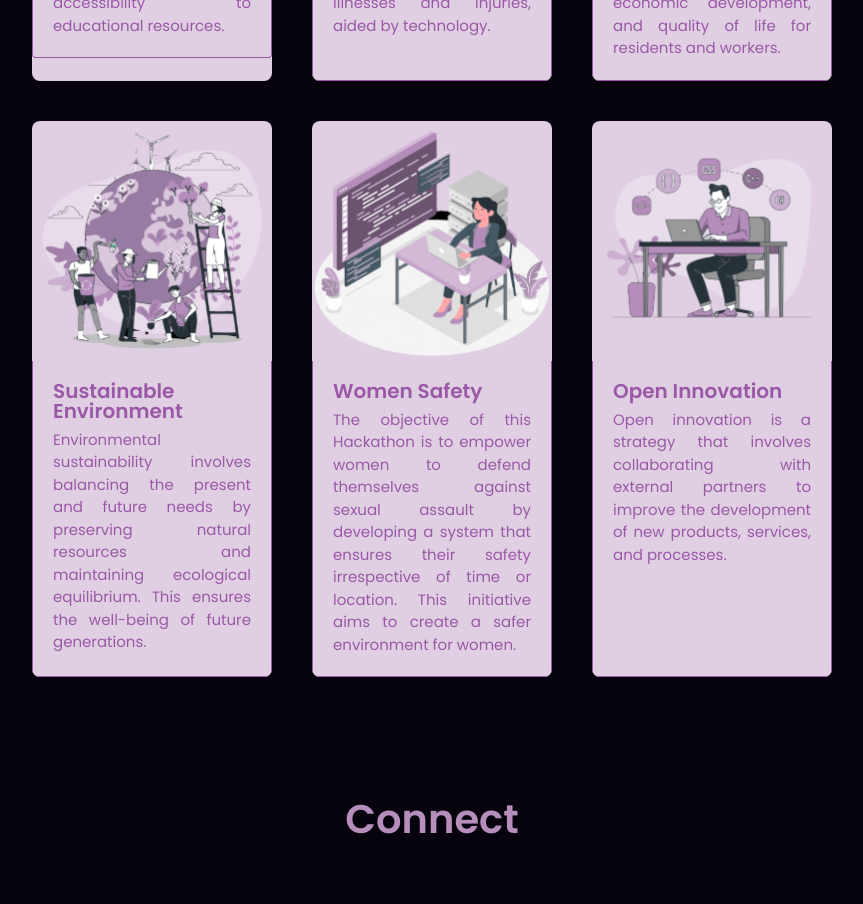
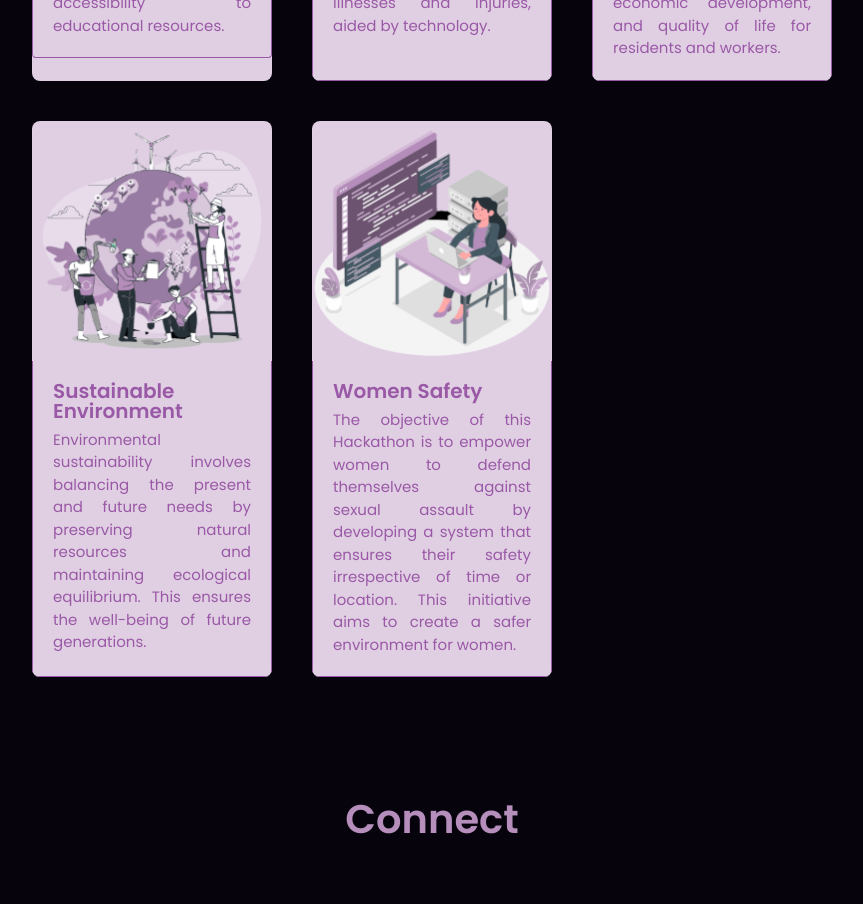
Before and after one commit to yash37158/TechHack, a React (Create React App) app: page / in a window 1280 px wide. Shown: the part 2700-3604 px from the top of the page, without its empty margins (208-1071 px from the left). Built offline with nearby package versions, Linux system fonts and the light colour scheme.

Commit message:
Removed theme open innovation

```diff
--- a/src/components/Themes/Themes.jsx
+++ b/src/components/Themes/Themes.jsx
@@ -5,7 +5,6 @@ import theme2 from '../../assets/themes/theme-health_care.svg'
 import theme3 from '../../assets/themes/theme-smart_city.svg'
 import theme4 from '../../assets/themes/theme-sustainable_env.svg'
 import theme5 from '../../assets/themes/theme-women_safety.svg'
-import theme6 from '../../assets/themes/theme-open.svg'
 
 const Themes = () => {
     return (
@@ -112,26 +111,6 @@ const Themes = () => {
               </div>
             </div>
 
-            <div className="Card inline-block overflow-hidden duration-300 transform rounded-lg shadow-sm hover:-translate-y-2">
-              <div className="flex flex-col h-full">
-                <img
-                  src={theme6}
-                  className="object-cover w-full"
-                  alt=""
-                />
-                <div className="flex-grow border border-t-0 rounded-b">
-                  <div className="px-5 py-5">
-                    <h6 className="Heading mb-2 font-semibold leading-5">
-                      Open Innovation
-                    </h6>
-                    <p className="Para">
-                    Open innovation is a strategy that involves collaborating with external partners to improve the development of new products, services, and processes.
-                    </p>
-                  </div>
-                </div>
-              </div>
-            </div>
-
           </div>
         </div>
       );
```
